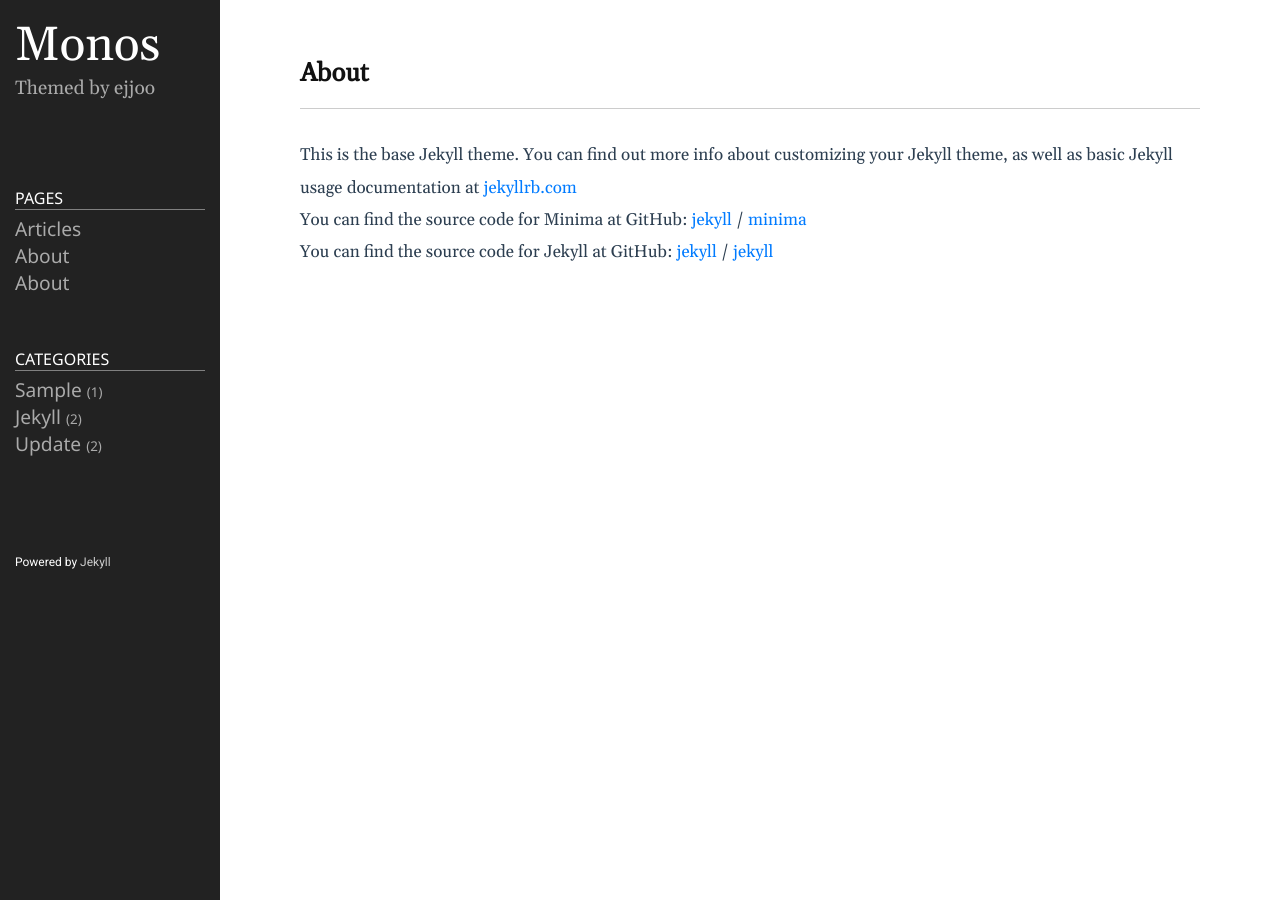
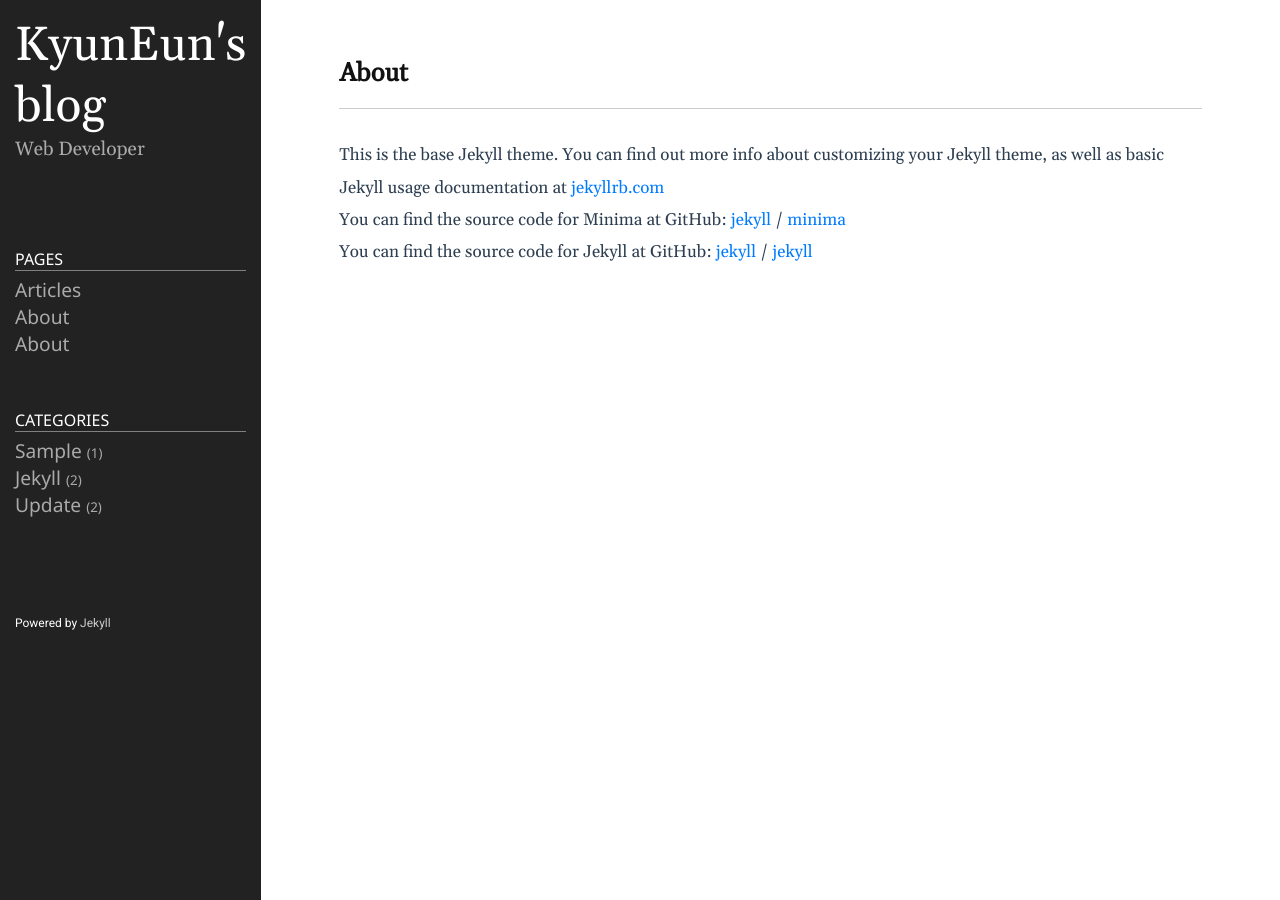
Before and after one commit to leeke98/leeke98.github.io, a Jekyll site: the page built from about.markdown, in a window 1280 px wide. Built offline with Jekyll 4.4.1, drawn with Linux system fonts in a browser that asks for light colours.

Commit message:
Update title

```diff
--- a/_config.yml
+++ b/_config.yml
@@ -18,13 +18,13 @@
 # You can create any custom variable you would like, and they will be accessible
 # in the templates via {{ site.myvariable }}.
 
-title: Monos
-email: ejjoo7994@gmail.com
+title: KyunEun's blog
+email: gemma@wiznet.io
 description: >- # this means to ignore newlines until "baseurl:"
-  Themed by ejjoo
+  Web Developer
 # baseurl: "/" # the subpath of your site, e.g. /blog
-# url: "http://ejjoo.github.io" # the base hostname & protocol for your site, e.g. http://example.com
-github_username: ejjoo
+url: "http://leeke98.github.io" # the base hostname & protocol for your site, e.g. http://example.com
+github_username: leeke98
 highlighter: rouge
 svg:
   optimize: true
@@ -36,7 +36,6 @@ plugins:
   - jekyll-feed
 category_dir: category/
 tag_dir: tag/
-
 # Exclude from processing.
 # The following items will not be processed, by default.
 # Any item listed under the `exclude:` key here will be automatically added to
```
